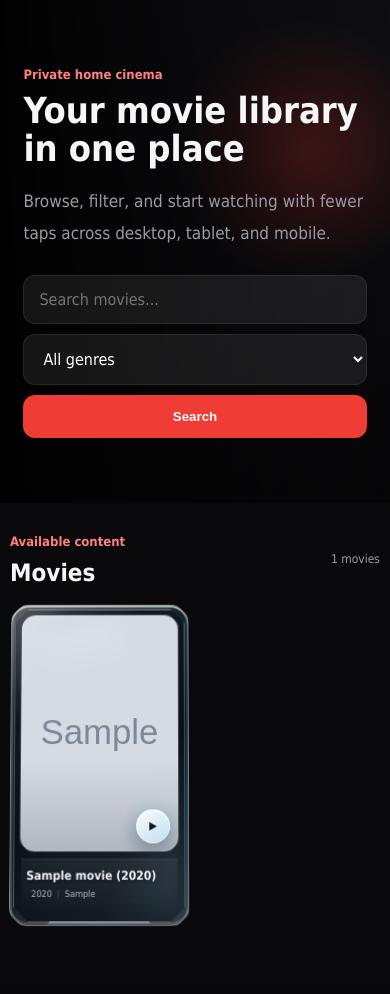
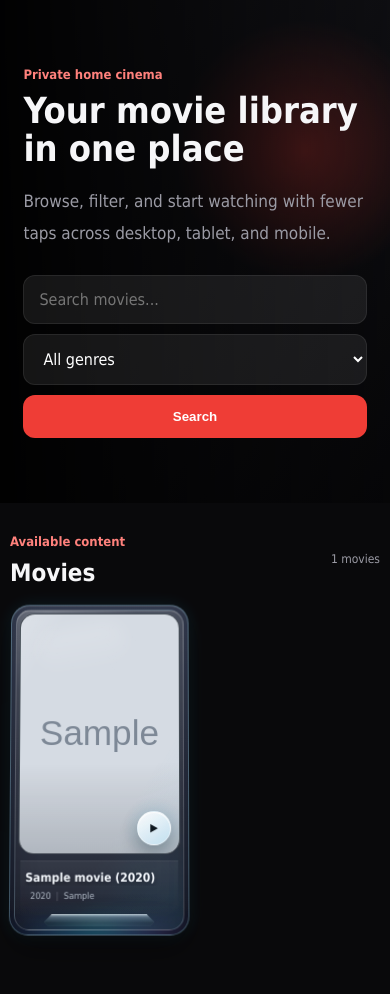
Before and after one commit to track2000one/home-cinema-django, a Django app: page / in a window 390 px wide. Shown: the part 106-1100 px from the top of the page. Before the commit the page ends 1032 px from the top, so only its background shows below. Run offline with Django 5.2, Linux system fonts and the light colour scheme; a user stored in the database is signed in; tables that the repository leaves empty hold one stand-in row (values such as "Sample post"); grey boxes marked "Sample" are stand-in pictures.

Commit message:
Refine crystal cards with visible glass base

```diff
--- a/static/css/crystal-movie-cards.css
+++ b/static/css/crystal-movie-cards.css
@@ -3,7 +3,7 @@
 .crystal-grid {
   display: grid;
   grid-template-columns: repeat(auto-fill, minmax(220px, 1fr));
-  gap: 38px 26px;
+  gap: 40px 26px;
   perspective: 1500px;
 }
 
@@ -11,11 +11,17 @@
   position: relative;
   display: block;
   min-width: 0;
-  padding: 14px 14px 18px;
   color: #f7fbff;
   text-decoration: none;
   isolation: isolate;
   transform-style: preserve-3d;
+  transition: transform .28s ease, filter .28s ease;
+}
+
+.crystal-shell {
+  position: relative;
+  padding: 14px 14px 18px;
+  overflow: hidden;
   clip-path: polygon(
     18px 0,
     calc(100% - 18px) 0,
@@ -39,14 +45,14 @@
     0 0 28px rgba(86,196,255,.09);
   -webkit-backdrop-filter: blur(20px) saturate(150%);
   backdrop-filter: blur(20px) saturate(150%);
-  transition: transform .28s ease, box-shadow .28s ease, filter .28s ease;
+  transition: box-shadow .28s ease;
 }
 
-.crystal-card::before {
+.crystal-shell::before {
   content: "";
   position: absolute;
   inset: 5px;
-  z-index: -1;
+  z-index: 0;
   pointer-events: none;
   clip-path: polygon(
     15px 0,
@@ -61,13 +67,13 @@
   border: 1px solid rgba(255,255,255,.22);
   background:
     linear-gradient(115deg, rgba(255,255,255,.18), transparent 18%, transparent 72%, rgba(103,206,255,.12)),
-    rgba(8,15,25,.40);
+    rgba(8,15,25,.28);
   box-shadow:
     inset 0 1px 0 rgba(255,255,255,.35),
-    inset 0 -14px 26px rgba(4,9,17,.40);
+    inset 0 -14px 26px rgba(4,9,17,.34);
 }
 
-.crystal-card::after {
+.crystal-shell::after {
   content: "";
   position: absolute;
   inset: 0;
@@ -84,6 +90,9 @@
 .crystal-card:hover {
   transform: translateY(-10px) rotateX(1.5deg) scale(1.018);
   filter: saturate(1.05);
+}
+
+.crystal-card:hover .crystal-shell {
   box-shadow:
     inset 0 2px 0 rgba(255,255,255,.74),
     inset 2px 0 0 rgba(255,255,255,.22),
@@ -211,30 +220,29 @@
 }
 
 .crystal-base {
-  position: absolute;
-  right: 15%;
-  bottom: -11px;
-  left: 15%;
-  z-index: -2;
-  height: 17px;
+  position: relative;
+  z-index: -1;
+  width: 72%;
+  height: 18px;
+  margin: -2px auto 0;
   clip-path: polygon(8px 0, calc(100% - 8px) 0, 100% 8px, calc(100% - 4px) 100%, 4px 100%, 0 8px);
   background:
-    linear-gradient(180deg, rgba(230,241,250,.62), rgba(94,107,121,.56) 28%, rgba(18,24,31,.94) 72%),
+    linear-gradient(180deg, rgba(236,246,252,.72), rgba(103,116,132,.60) 26%, rgba(22,29,37,.96) 72%),
     #28313b;
   box-shadow:
-    0 9px 15px rgba(0,0,0,.46),
-    inset 0 1px 0 rgba(255,255,255,.46);
+    0 10px 18px rgba(0,0,0,.48),
+    inset 0 1px 0 rgba(255,255,255,.52);
 }
 
 .crystal-base::after {
   content: "";
   position: absolute;
-  right: 10%;
+  right: 8%;
   bottom: -7px;
-  left: 10%;
+  left: 8%;
   height: 12px;
   border-radius: 50%;
-  background: linear-gradient(90deg, rgba(76,189,255,.08), rgba(255,255,255,.18), rgba(157,97,255,.10));
+  background: linear-gradient(90deg, rgba(76,189,255,.10), rgba(255,255,255,.20), rgba(157,97,255,.12));
   filter: blur(8px);
 }
 
@@ -246,7 +254,7 @@
 @media (max-width: 900px) {
   .crystal-grid {
     grid-template-columns: repeat(auto-fill, minmax(190px, 1fr));
-    gap: 30px 18px;
+    gap: 31px 18px;
   }
 
   .crystal-info h3 {
@@ -257,15 +265,15 @@
 @media (max-width: 650px) {
   .crystal-grid {
     grid-template-columns: repeat(2, minmax(0, 1fr));
-    gap: 23px 12px;
+    gap: 24px 12px;
   }
 
-  .crystal-card {
+  .crystal-shell {
     padding: 9px 9px 12px;
     clip-path: polygon(12px 0, calc(100% - 12px) 0, 100% 12px, 100% calc(100% - 12px), calc(100% - 12px) 100%, 12px 100%, 0 calc(100% - 12px), 0 12px);
   }
 
-  .crystal-card::before {
+  .crystal-shell::before {
     inset: 3px;
   }
 
@@ -303,15 +311,15 @@
   }
 
   .crystal-base {
-    right: 18%;
-    left: 18%;
-    bottom: -8px;
+    width: 68%;
     height: 12px;
+    margin-top: -1px;
   }
 }
 
 @media (prefers-reduced-motion: reduce) {
   .crystal-card,
+  .crystal-shell,
   .crystal-poster img,
   .crystal-play {
     transition: none;
```
